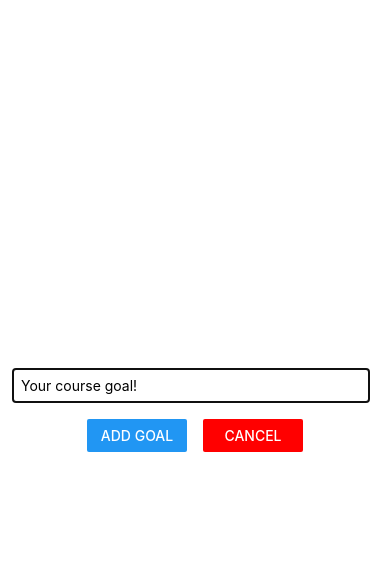
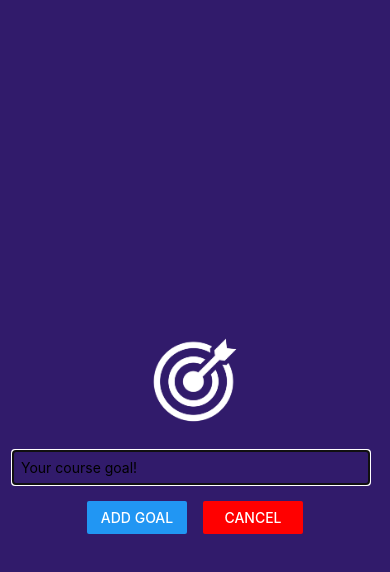
Before and after one commit to iremgozudok/todo-rn, a React Native app: screen / in a window 390 px wide. Both pictures are taken after a click on the button "ADD NEW GOAL". Shown: the top 572 px of the page. Built offline with nearby package versions, Linux system fonts and the light colour scheme.

Commit message:
working with images

```diff
--- a/components/GoalInput.js
+++ b/components/GoalInput.js
@@ -1,5 +1,12 @@
 import { useState } from "react";
-import { Button, StyleSheet, TextInput, View, Modal } from "react-native";
+import {
+  Button,
+  StyleSheet,
+  TextInput,
+  View,
+  Modal,
+  Image,
+} from "react-native";
 
 function GoalInput({ onAdd, visible, onCancel }) {
   const [enteredGoalText, setEnteredGoalText] = useState("");
@@ -16,6 +23,10 @@ function GoalInput({ onAdd, visible, onCancel }) {
   return (
     <Modal visible={visible} animationType="slide">
       <View style={styles.flexContainer}>
+        <Image
+          style={styles.image}
+          source={require("../assets/images/goal.png")}
+        />
         <TextInput
           style={styles.textInput}
           placeholder="Your course goal!"
@@ -43,9 +54,12 @@ const styles = StyleSheet.create({
     justifyContent: "center",
     alignItems: "center",
     padding: 16,
-    marginBottom: 24,
-    borderBottomWidth: 1,
-    borderBottomColor: "#ccc",
+    backgroundColor: "#311b6b",
+  },
+  image: {
+    width: 100,
+    height: 100,
+    margin: 20,
   },
   textInput: {
     borderColor: "#ccc",
```
Also changed, not shown: assets/images/goal.png (added).
